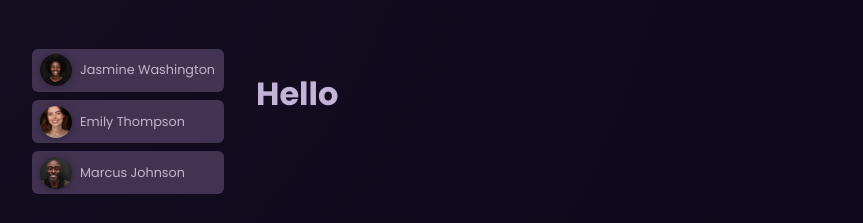
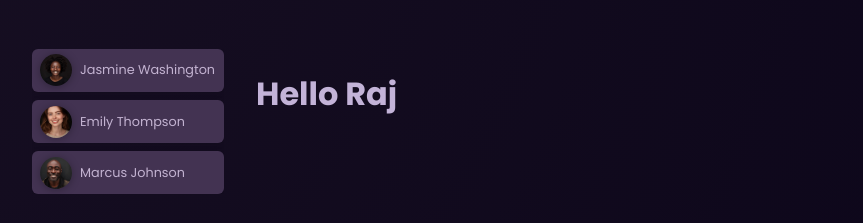
Before and after one commit to Raj-12345/MY_FIRST_STANDALONE_PROJECT, an Angular app: page / in a window 1280 px wide. Shown: the part 223-446 px from the top of the page, without its empty margins (208-1071 px from the left). Built offline with nearby package versions, Linux system fonts and the light colour scheme.

Commit message:
testing pipeline

```diff
--- a/src/app/app.component.html
+++ b/src/app/app.component.html
@@ -9,5 +9,5 @@
       />
     </li>
   </ul>
-  <h1>Hello</h1>
+  <h1>Hello Raj</h1>
 </main>
```
